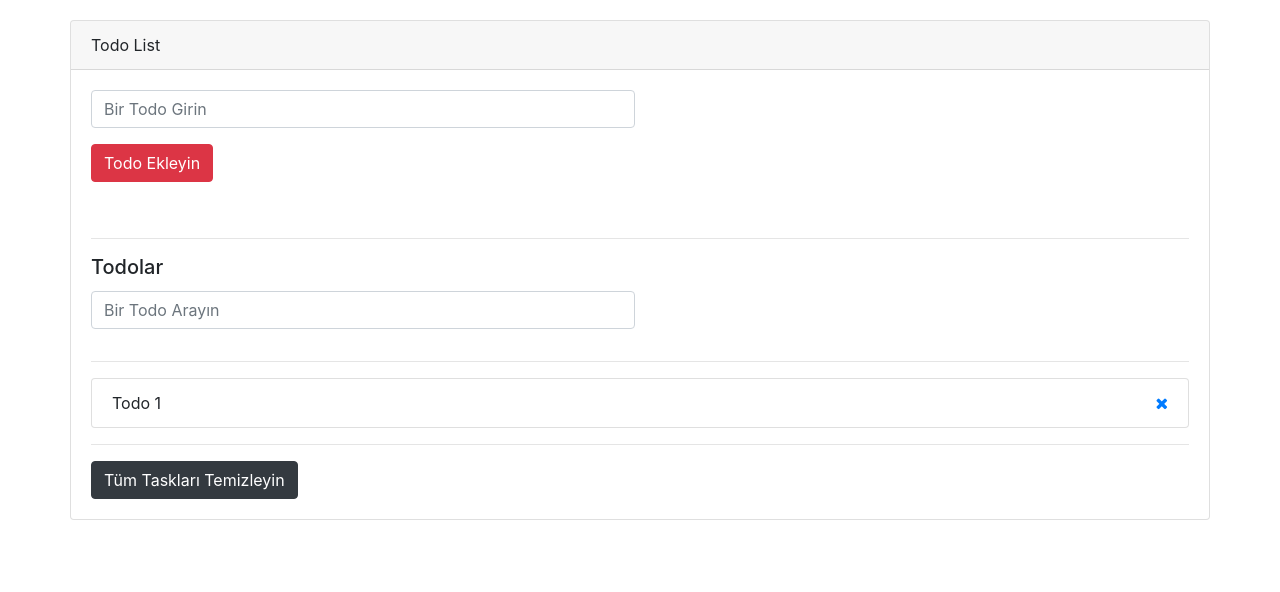
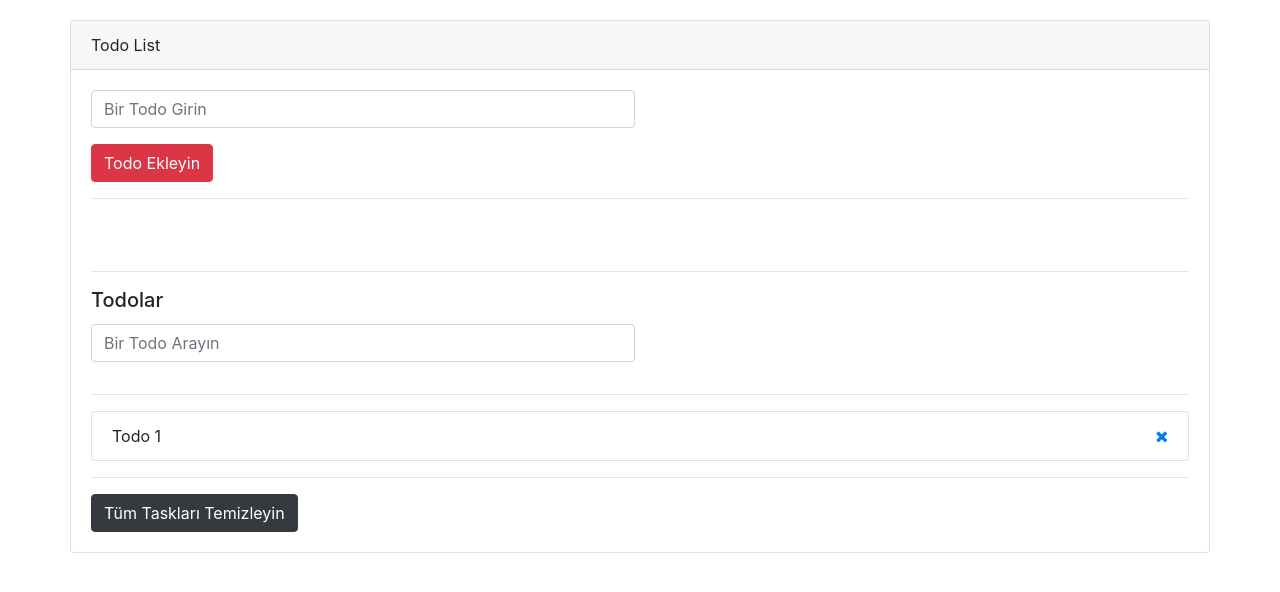
Before and after one commit to hasretbicak/JSToDoProject, a plain HTML site: page index.html in a window 1280 px wide. Drawn offline with nearby package versions, Linux system fonts and the light colour scheme.

Commit message:
Update index.html

```diff
--- a/index.html
+++ b/index.html
@@ -21,7 +21,7 @@
                                 <input class="form-control" type="text" name="todo" id = "todo" placeholder="Bir Todo Girin">
                             </div>
                         </div>
-                        <button type="submit" class="btn btn-danger">Todo Ekleyin</button>
+                        <button type="submit" class="btn btn-danger">Todo Ekleyin</button><hr>
                     </form>
 
                 </div>
```
